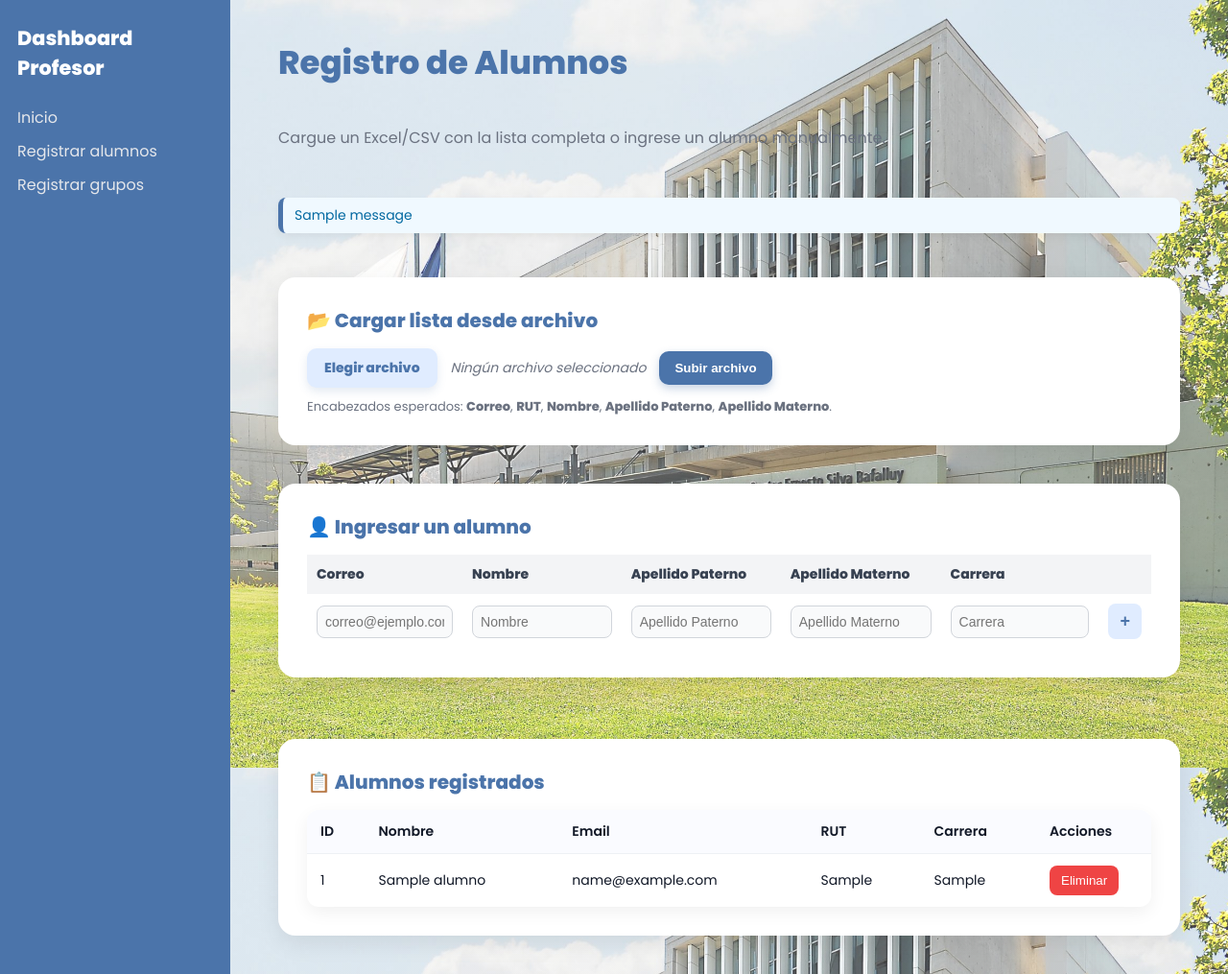
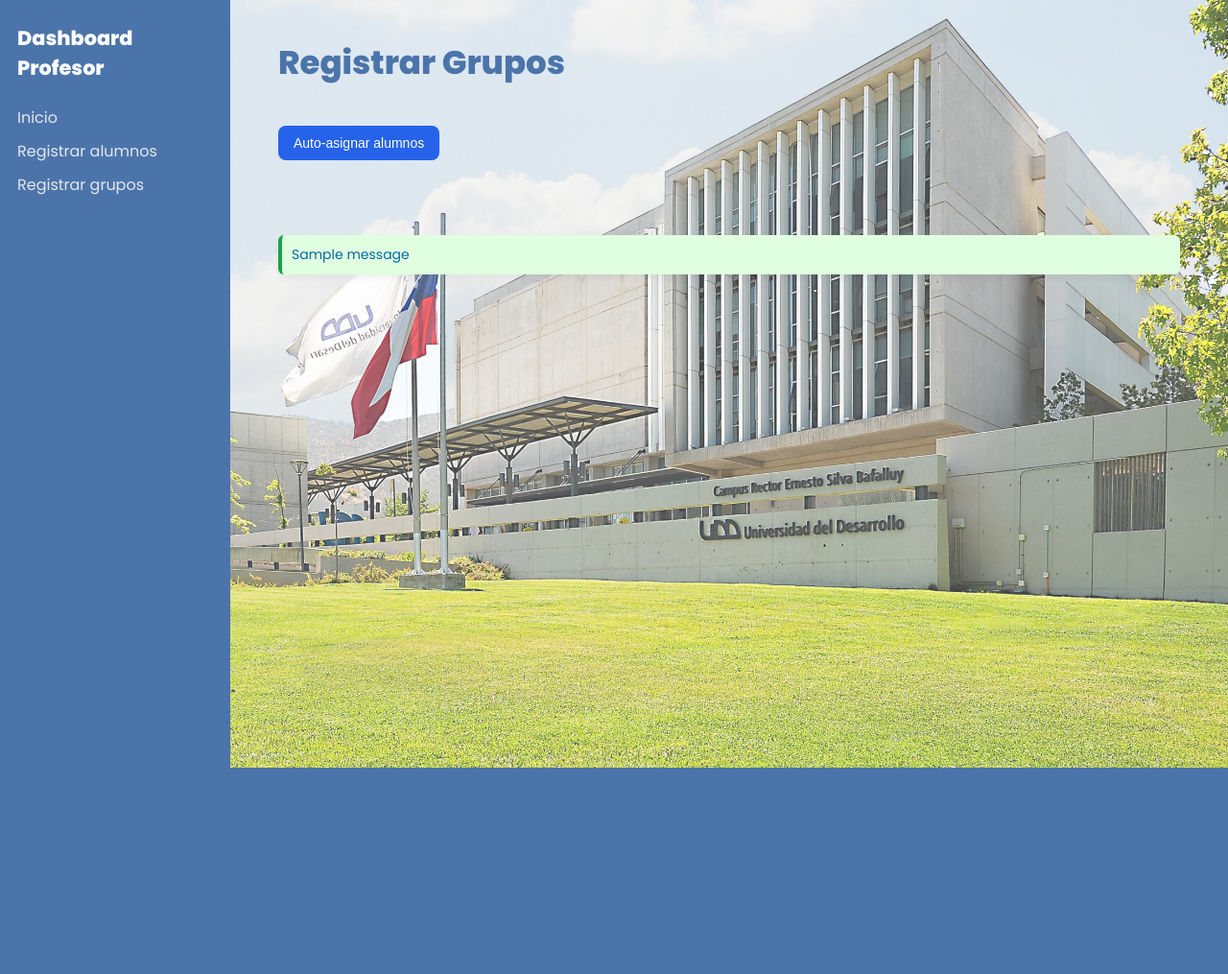
Before and after one commit to leoUDD/PROYECTO-INGENIERIA-DE-SOFTWARE, a Django app: page /cargar-alumnos/ in a window 1280 px wide. Shown: the whole page at 96% size. After the commit the page ends 800 px from the top, so only its background shows below. Run offline with Django 5.2, Linux system fonts and the light colour scheme; tables that the repository leaves empty hold one stand-in row (values such as "Sample post"); one stand-in notice (Sample message) is shown.

Commit message:
nueva funcion: asignar a grupo por agregar: mas control al profesor

```diff
--- a/juego/models.py
+++ b/juego/models.py
@@ -10,7 +10,7 @@ class Alumno(models.Model):
     apellidopaternoalumno = models.CharField(db_column='apellidoPaternoAlumno', max_length=100, blank=True, null=True)
     apellidomaternoalumno = models.CharField(db_column='apellidoMaternoAlumno', max_length=100, blank=True, null=True)
     carreraalumno = models.CharField(db_column='carreraAlumno', max_length=100, blank=True, null=True)
-
+    grupo = models.ForeignKey('Grupo', models.DO_NOTHING, db_column='grupo_idGrupo', null=True, blank=True)
     class Meta:
         db_table = 'alumno'
 
@@ -56,7 +56,7 @@ class Evaluacion(models.Model):
 
 class Grupo(models.Model):
     idgrupo = models.AutoField(db_column='idGrupo', primary_key=True)
-    usuario_idusuario = models.ForeignKey('Usuario', models.DO_NOTHING, db_column='usuario_idUsuario')
+    usuario_idusuario = models.ForeignKey('Usuario',models.DO_NOTHING,db_column='usuario_idUsuario',null=True,blank=True)
     tokensgrupo = models.IntegerField(blank=True, null=True, default=12)  # 👈 valor inicial
     etapa = models.IntegerField(blank=True, null=True)
 
--- a/juego/templates/registraralumnos.html
+++ b/juego/templates/registraralumnos.html
@@ -4,23 +4,76 @@
 <head>
   <meta charset="UTF-8" />
   <meta name="viewport" content="width=device-width, initial-scale=1" />
-  <title>Misión Emprende UDD — Dashboard Profesor</title>
+  <title>Misión Emprende UDD — Grupos</title>
+
   <link href="https://fonts.googleapis.com/css2?family=Poppins:wght@300;400;600;800&display=swap" rel="stylesheet">
   <link rel="stylesheet" href="{% static 'css/estilo_registraralumnos.css' %}" />
+
   <style>
-    /* Estilos mínimos para la tabla/botón eliminar por si tu CSS no los incluye */
-    .btn-danger{background:#ef4444;color:#fff;border:0;border-radius:8px;padding:8px 12px;cursor:pointer}
-    .btn-danger:hover{background:#dc2626}
-    .table{width:100%;border-collapse:collapse;background:#fff;border-radius:12px;overflow:hidden;box-shadow:0 6px 18px rgba(0,0,0,.06)}
-    .table th,.table td{padding:12px 14px;border-bottom:1px solid #eef1f5;text-align:left;font-size:14px}
-    .table th{background:#fafbff;font-weight:600;color:#111827}
-    .table tr:last-child td{border-bottom:0}
+    .btn-primary {
+      background:#2563eb;
+      color:#fff;
+      border:0;
+      border-radius:8px;
+      padding:10px 16px;
+      cursor:pointer;
+      font-size:14px;
+      margin-bottom:20px;
+    }
+    .btn-primary:hover { background:#1d4ed8 }
+
+    .card {
+      background:#fff;
+      padding:20px;
+      border-radius:14px;
+      box-shadow:0 6px 18px rgba(0,0,0,.06);
+      margin-bottom:30px;
+    }
+
+    .group-title {
+      font-size:20px;
+      font-weight:600;
+      margin-bottom:12px;
+      color:#111827;
+    }
+
+    .table {
+      width:100%;
+      border-collapse:collapse;
+      background:#fff;
+      border-radius:12px;
+      overflow:hidden;
+      box-shadow:0 6px 18px rgba(0,0,0,.06);
+    }
+    .table th, .table td {
+      padding:12px 14px;
+      border-bottom:1px solid #eef1f5;
+      font-size:14px;
+      text-align:left;
+    }
+    .table th {
+      background:#fafbff;
+      font-weight:600;
+      color:#111827;
+    }
+    .table tr:last-child td { border-bottom:0 }
+
+    .messages li {
+      background:#e0ffe0;
+      padding:10px;
+      border-radius:6px;
+      margin:8px 0;
+      list-style:none;
+      border-left:4px solid #16a34a;
+    }
   </style>
 </head>
+
 <body>
+
 <div class="dashboard">
 
-    <!-- Sidebar -->
+  <!-- SIDEBAR -->
   <aside class="sidebar">
     <div class="sidebar-logo">
       <h2 class="sidebar-title">Dashboard Profesor</h2>
@@ -28,133 +81,70 @@
     <nav class="sidebar-nav">
       <ul>
         <li><a href="{% url 'dashboardprofesor' %}">Inicio</a></li>
-          <!-- 👉 Ahora apunta a esta misma pantalla -->
-          <li><a href="{% url 'registraralumnos' %}" class="active">Registrar alumnos</a></li>
+        <li><a href="{% url 'registraralumnos' %}">Registrar alumnos</a></li>
         <li><a href="{% url 'registrargrupos' %}" class="active">Registrar grupos</a></li>
       </ul>
     </nav>
   </aside>
 
-    <!-- Main -->
+  <!-- MAIN -->
   <main class="main-content">
-      <h1 class="title">Registro de Alumnos</h1>
-      <p class="subtitle">Cargue un Excel/CSV con la lista completa o ingrese un alumno manualmente.</p>
 
-      <!-- Mensajes Django -->
+    <h1 class="title">Registrar Grupos</h1>
+
+    <!-- botón auto-asignar -->
+    <form method="post">
+      {% csrf_token %}
+      <button class="btn-primary" type="submit">Auto-asignar alumnos</button>
+    </form>
+
     {% if messages %}
-        <ul class="messages" role="status" aria-live="polite">
+      <ul class="messages">
         {% for message in messages %}
           <li>{{ message }}</li>
         {% endfor %}
       </ul>
     {% endif %}
 
-      <!-- ========== SECCIÓN 1: CARGA DESDE EXCEL/CSV ========== -->
-      <section class="upload-section card" aria-labelledby="titulo-excel">
-        <h2 id="titulo-excel">📂 Cargar lista desde archivo</h2>
+    <!-- LISTADO DE GRUPOS -->
+    {% for grupo in grupos %}
+      <section class="card">
 
-        <form method="post" action="{% url 'cargar_alumnos' %}" enctype="multipart/form-data" class="upload-form">
-          {% csrf_token %}
+        <h2 class="group-title">Grupo {{ grupo.idgrupo }}</h2>
 
-          <input type="file" name="archivo_excel" id="archivo_excel" accept=".xlsx,.csv" required>
-          <label for="archivo_excel" class="file-label">Elegir archivo</label>
-
-          <span id="file-name" class="file-name">Ningún archivo seleccionado</span>
-
-          <button type="submit" class="btn primary">Subir archivo</button>
-        </form>
-
-        <p class="note">
-          Encabezados esperados: <b>Correo</b>, <b>RUT</b>, <b>Nombre</b>, <b>Apellido Paterno</b>, <b>Apellido Materno</b>.
-        </p>
-      </section>
-
-      <!-- ========== SECCIÓN 2: ALTA MANUAL ========== -->
-      <section class="manual-section card" aria-labelledby="titulo-manual">
-        <h2 id="titulo-manual">👤 Ingresar un alumno</h2>
-
-        <form method="post" action="{% url 'agregar_alumno_manual' %}" class="manual-form">
-          {% csrf_token %}
-
-          <table aria-label="Ingreso manual de un alumno">
+        {% if grupo.alumno_set.all %}
+          <table class="table">
             <thead>
               <tr>
-                <th scope="col">Correo</th>
-                <th scope="col">Nombre</th>
-                <th scope="col">Apellido Paterno</th>
-                <th scope="col">Apellido Materno</th>
-                <th scope="col">Carrera</th>
-                <th scope="col" aria-label="Acciones"></th>
+                <th>ID Alumno</th>
+                <th>Nombre</th>
+                <th>Apellido</th>
+                <th>Correo</th>
+                <th>Carrera</th>
               </tr>
             </thead>
             <tbody>
+              {% for alu in grupo.alumno_set.all %}
                 <tr>
-                <td><input type="email" name="email" placeholder="correo@ejemplo.com" required></td>
-                <td><input type="text" name="nombre" placeholder="Nombre" required></td>
-                <td><input type="text" name="apellido_paterno" placeholder="Apellido Paterno"></td>
-                <td><input type="text" name="apellido_materno" placeholder="Apellido Materno"></td>
-                <td><input type="text" name="carrera" placeholder="Carrera"></td>
-                <td>
-                  <button type="submit" class="btn add" title="Agregar alumno">+</button>
-                </td>
-              </tr>
-            </tbody>
-          </table>
-        </form>
-      </section>
-
-      <!-- ========== SECCIÓN 3: LISTADO + ELIMINAR ========== -->
-      <section class="list-section card" aria-labelledby="titulo-lista" style="margin-top:24px">
-        <h2 id="titulo-lista">📋 Alumnos registrados</h2>
-
-        {% if alumnos %}
-          <table class="table" aria-describedby="titulo-lista">
-            <thead>
-              <tr>
-                <th>ID</th>
-                <th>Nombre</th>
-                <th>Email</th>
-                <th>RUT</th>
-                <th>Carrera</th>
-                <th style="width:120px">Acciones</th>
-              </tr>
-            </thead>
-            <tbody>
-              {% for a in alumnos %}
-                <tr>
-                  <td>{{ a.idalumno }}</td>
-                  <td>{{ a.nombrealumno }}</td>
-                  <td>{{ a.emailalumno }}</td>
-                  <td>{{ a.rutalumno }}</td>
-                  <td>{{ a.carreraalumno|default:"—" }}</td>
-                  <td>
-                    <form method="post" action="{% url 'eliminar_alumno' a.idalumno %}"
-                          onsubmit="return confirm('¿Eliminar al alumno {{ a.nombrealumno }}?');"
-                          style="display:inline;">
-                      {% csrf_token %}
-                      <button type="submit" class="btn-danger">Eliminar</button>
-                    </form>
-                  </td>
+                  <td>{{ alu.idalumno }}</td>
+                  <td>{{ alu.nombrealumno }}</td>
+                  <td>{{ alu.apellidopaternoalumno }}</td>
+                  <td>{{ alu.emailalumno }}</td>
+                  <td>{{ alu.carreraalumno }}</td>
                 </tr>
               {% endfor %}
             </tbody>
           </table>
         {% else %}
-          <p>No hay alumnos registrados todavía.</p>
+          <p>No hay alumnos asignados a este grupo.</p>
         {% endif %}
+
       </section>
+    {% endfor %}
+
   </main>
+
 </div>
 
-  <script>
-  const fileInput = document.getElementById('archivo_excel');
-  const fileName = document.getElementById('file-name');
-
-  if (fileInput) {
-    fileInput.addEventListener('change', function() {
-      fileName.textContent = this.files.length > 0 ? this.files[0].name : "Ningún archivo seleccionado";
-    });
-  }
-  </script>
 </body>
 </html>
--- a/juego/urls.py
+++ b/juego/urls.py
@@ -39,6 +39,7 @@ urlpatterns = [
     path('transicionapoyo/', views.transicionapoyo, name='transicionapoyo'),
     path('registrargrupos/', views.registrargrupos, name='registrargrupos'),
 
+
     # Mercado de retos
     path('market/', views.market_view, name='market'),
     path('market/issue/<int:challenge_id>/', views.issue_challenge_view, name='issue_challenge'),
--- a/juego/views.py
+++ b/juego/views.py
@@ -6,7 +6,7 @@ import openpyxl
 from . import models
 import pandas as pd
 from .forms import UploadExcelForm
-from .models import Alumno, Profesor, Usuario
+from .models import Alumno, Profesor, Usuario, Grupo
 from django.db import transaction
 from django.core.validators import validate_email
 from django.core.exceptions import ValidationError
@@ -145,6 +145,43 @@ def transiciondesafio(request):
 def transicionapoyo(request):
     return render(request, 'transicionapoyo.html')
 
+def asignar_alumnos_a_grupos():
+    alumnos = Alumno.objects.filter(grupo__isnull=True).order_by('idalumno')
+    grupos = list(Grupo.objects.all())
+
+    # Si no existen grupos → crear 4 grupos automáticamente
+    if len(grupos) == 0:
+        print("No habían grupos, creando 4...")
+        for i in range(4):
+            Grupo.objects.create(usuario_idusuario=None, tokensgrupo=12, etapa=1)
+        grupos = list(Grupo.objects.all())
+
+    print("Alumnos sin grupo:", alumnos.count())
+    print("Grupos disponibles:", len(grupos))
+
+    index_grupo = 0
+    capacidad = 8
+
+    for i, alumno in enumerate(alumnos):
+        grupo_actual = grupos[index_grupo]
+        alumno.grupo = grupo_actual
+        alumno.save()
+
+        if (i + 1) % capacidad == 0:
+            index_grupo += 1
+            if index_grupo >= len(grupos):
+                break
+
+
+def registrargrupos(request):
+    if request.method == "POST":
+        asignar_alumnos_a_grupos()
+        messages.success(request, "Alumnos auto-asignados correctamente.")
+
+    grupos = Grupo.objects.all().prefetch_related("alumno_set")
+
+    return render(request, "registrargrupos.html", {"grupos": grupos})
+
 
 def cargar_alumnos(request):
     # Filtro por profesor, con fallback para no dejar vacío
@@ -250,8 +287,6 @@ def presentar_pitch(request):
 def registraralumnos(request):
     return cargar_alumnos(request)
 
-def registrargrupos(request):
-    return render(request, 'registrargrupos.html')
 
 # ===========================
 # 🛒 MERCADO DE RETOS (100% mock, tokens en sesión)
```
Also changed, not shown: juego/templates/registrargrupos.html (+90 -17 lines), juego/migrations/0002_alumno_grupo.py (added), juego/migrations/0003_alter_grupo_usuario_idusuario.py (added). Lines whose indentation alone changed are shown as unchanged.
